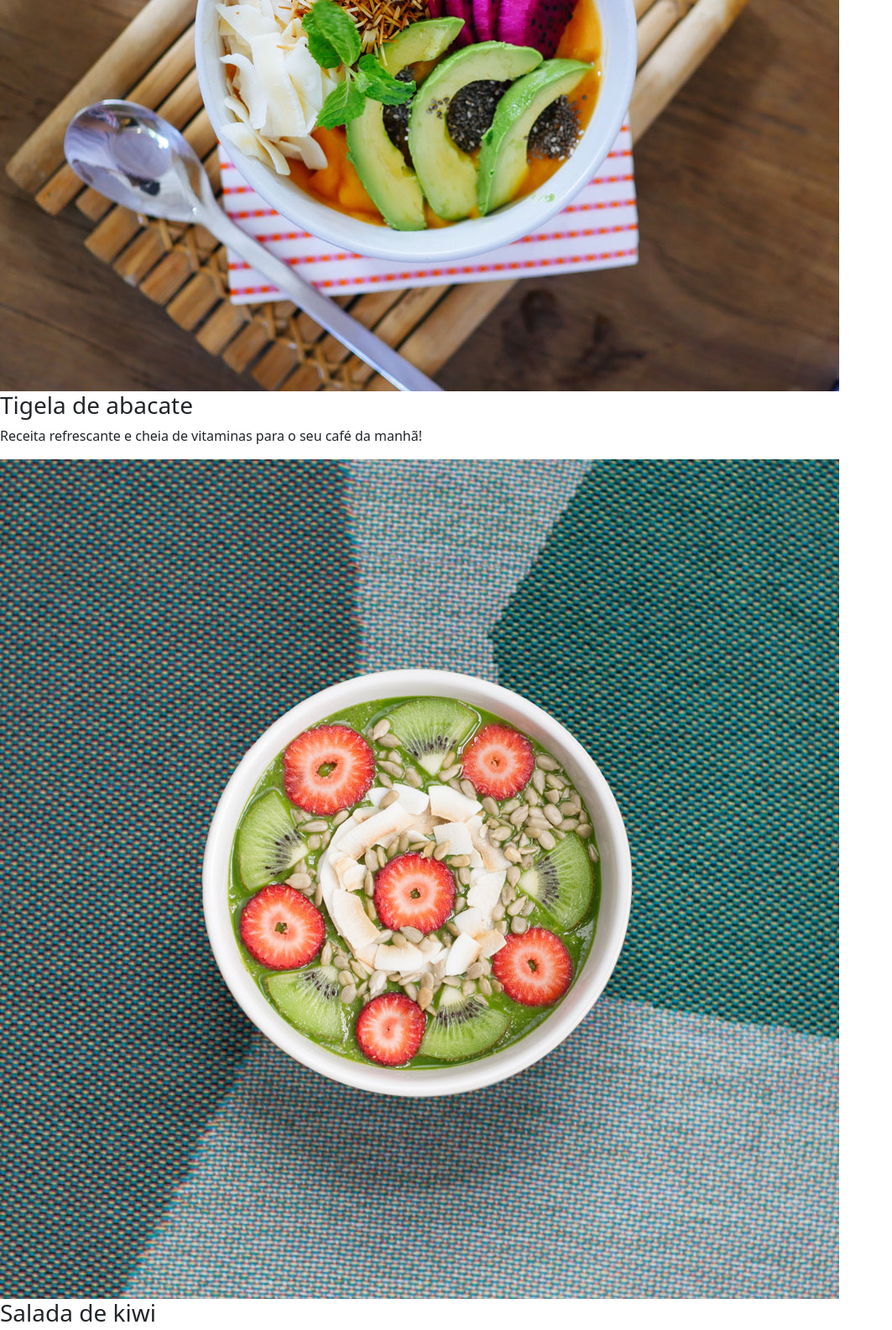
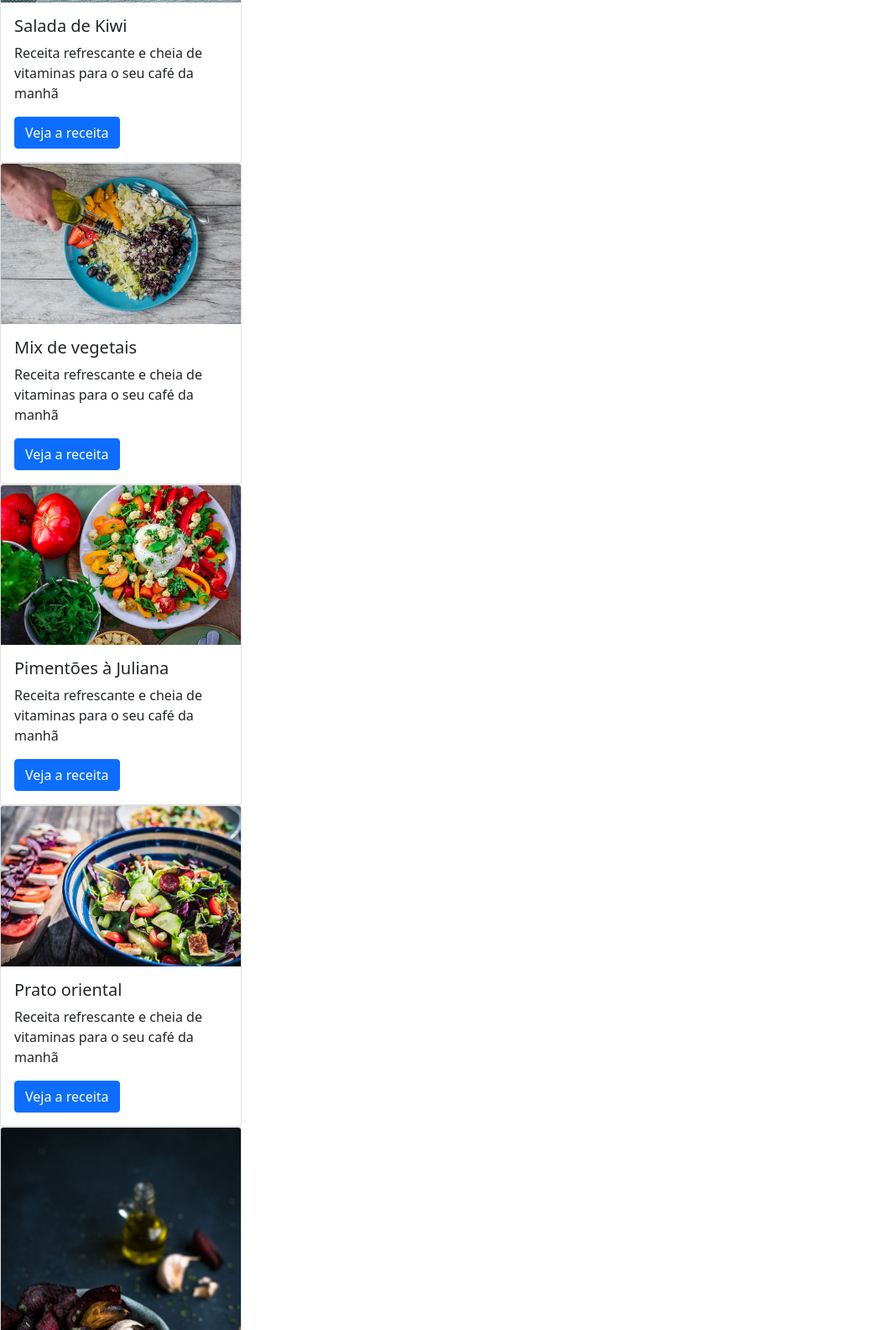
Before and after one commit to gabrielamenezes/bootstrap-project, a plain HTML site: page index.html in a window 1280 px wide. Shown: the part 1329-2913 px from the top of the page at 84% size, without its empty margins (0-1063 px from the left). Drawn offline with nearby package versions, Linux system fonts and the light colour scheme.

Commit message:
end cards structure

```diff
--- a/index.html
+++ b/index.html
@@ -79,30 +79,52 @@
       <a href="#" class="btn btn-primary">Veja a receita</a>
     </div>
   </div>
-  <img src="src/img/receita-abacate.jpg" alt="tigela com salada de abacate, vista superior">
-  <h3>Tigela de abacate</h3>
-  <p>Receita refrescante e cheia de vitaminas para o seu café da manhã!</p>
 
-  <img src="src/img/receita-kiwi.jpg" alt="tigela de mingau com kiwi, vista superior">
-  <h3>Salada de kiwi</h3>
-  <p>Receita refrescante e cheia de vitaminas para o seu café da manhã!</p>
+  <div class="card" style="width: 18rem;">
+    <img src="src/img/receita-kiwi.jpg" class="card-img-top" alt="...">
+    <div class="card-body">
+      <h5 class="card-title">Salada de Kiwi</h5>
+      <p class="card-text">Receita refrescante e cheia de vitaminas para o seu café da manhã</p>
+      <a href="#" class="btn btn-primary">Veja a receita</a>
+    </div>
+  </div>
 
-  <img src="src/img/receita-mix.jpg" alt="prato com mix de vegetais e mão de pessoa adicionando azeite, vista superior">
-  <h3>Mix de vegetais</h3>
-  <p>Receita refrescante e cheia de vitaminas para o seu café da manhã!</p>
 
-  <img src="src/img/receita-pimentoes.jpg" alt="prato de salada de pimentões com alguns ingredientes ao lado, vista superior">
-  <h3>Pimentões à Juliana</h3>
-  <p>Receita refrescante e cheia de vitaminas para o seu café da manhã!</p>
+  <div class="card" style="width: 18rem;">
+    <img src="src/img/receita-mix.jpg" class="card-img-top" alt="...">
+    <div class="card-body">
+      <h5 class="card-title">Mix de vegetais</h5>
+      <p class="card-text">Receita refrescante e cheia de vitaminas para o seu café da manhã</p>
+      <a href="#" class="btn btn-primary">Veja a receita</a>
+    </div>
+  </div>
 
-  <img src="src/img/receita-oriental.jpg" alt="tigela com salada de vegetais estilo oriental, vista de cima">
-  <h3>Prato oriental</h3>
-  <p>Receita refrescante e cheia de vitaminas para o seu café da manhã!</p>
+  <div class="card" style="width: 18rem;">
+    <img src="src/img/receita-pimentoes.jpg" class="card-img-top" alt="...">
+    <div class="card-body">
+      <h5 class="card-title">Pimentões à Juliana</h5>
+      <p class="card-text">Receita refrescante e cheia de vitaminas para o seu café da manhã</p>
+      <a href="#" class="btn btn-primary">Veja a receita</a>
+    </div>
+  </div>
 
-  <img src="src/img/receita-beterrabas.jpg" alt="tigela com beterrabas e dentes de alho assados em primeiro plano, com ingredientes ao fundo">
-  <h3>Beterrabas assadas</h3>
-  <p>Receita refrescante e cheia de vitaminas para o seu café da manhã!
-  </p>
+  <div class="card" style="width: 18rem;">
+    <img src="src/img/receita-oriental.jpg" class="card-img-top" alt="...">
+    <div class="card-body">
+      <h5 class="card-title">Prato oriental</h5>
+      <p class="card-text">Receita refrescante e cheia de vitaminas para o seu café da manhã</p>
+      <a href="#" class="btn btn-primary">Veja a receita</a>
+    </div>
+  </div>
+
+  <div class="card" style="width: 18rem;">
+    <img src="src/img/receita-beterrabas.jpg" class="card-img-top" alt="...">
+    <div class="card-body">
+      <h5 class="card-title">Beterrabas assadas</h5>
+      <p class="card-text">Receita refrescante e cheia de vitaminas para o seu café da manhã</p>
+      <a href="#" class="btn btn-primary">Veja a receita</a>
+    </div>
+  </div>
 
   <p>contato:<a href="mailto:email@frutafruto.com.br">email@frutafruto.com.br</a></p>
 
```
